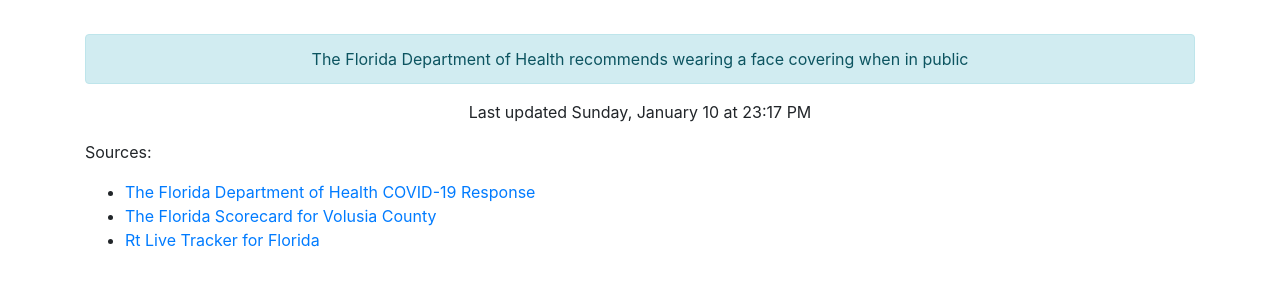
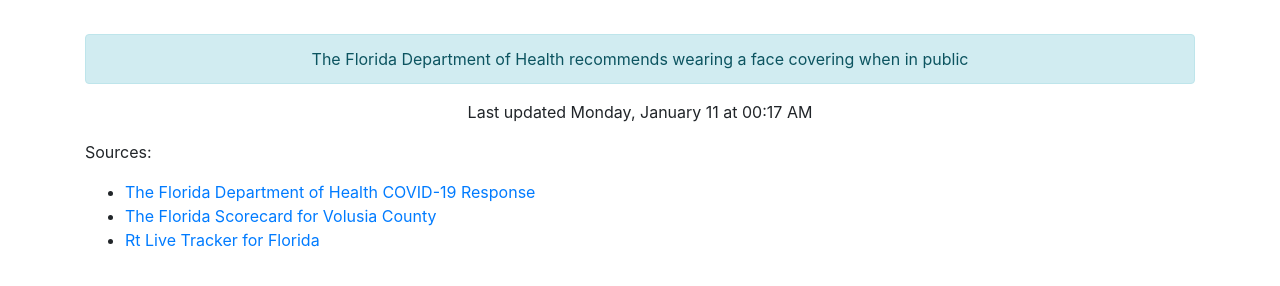
Before and after one commit to thinkjson/timeforchurch, a Jekyll site: the page built from index.md, in a window 1280 px wide. Shown: the part 586-872 px from the top of the page. Built offline with Jekyll 4.4.1, drawn with Linux system fonts in a browser that asks for light colours; our own code applies the rules of GitHub Pages for plain Markdown files.

Commit message:
Updating data

```diff
--- a/_includes/data.html
+++ b/_includes/data.html
@@ -10,4 +10,4 @@
     <div class="outcome text-success">YES</div>
     <div class="alert alert-info" role="alert">The Florida Department of Health recommends wearing a face covering when in public</div>
 
-    <p>Last updated Sunday, January 10 at 23:17 PM</p>
+    <p>Last updated Monday, January 11 at 00:17 AM</p>
```
